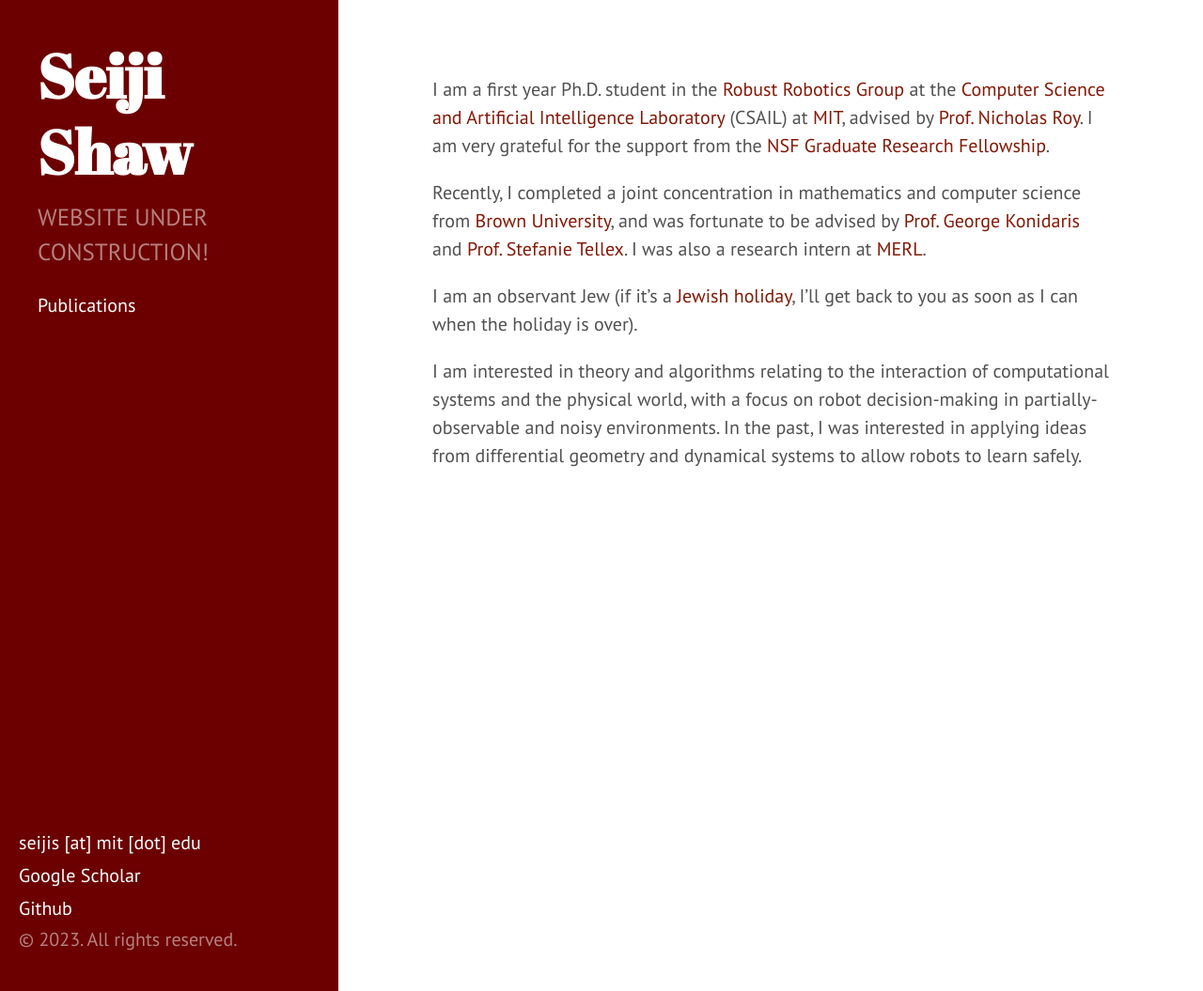
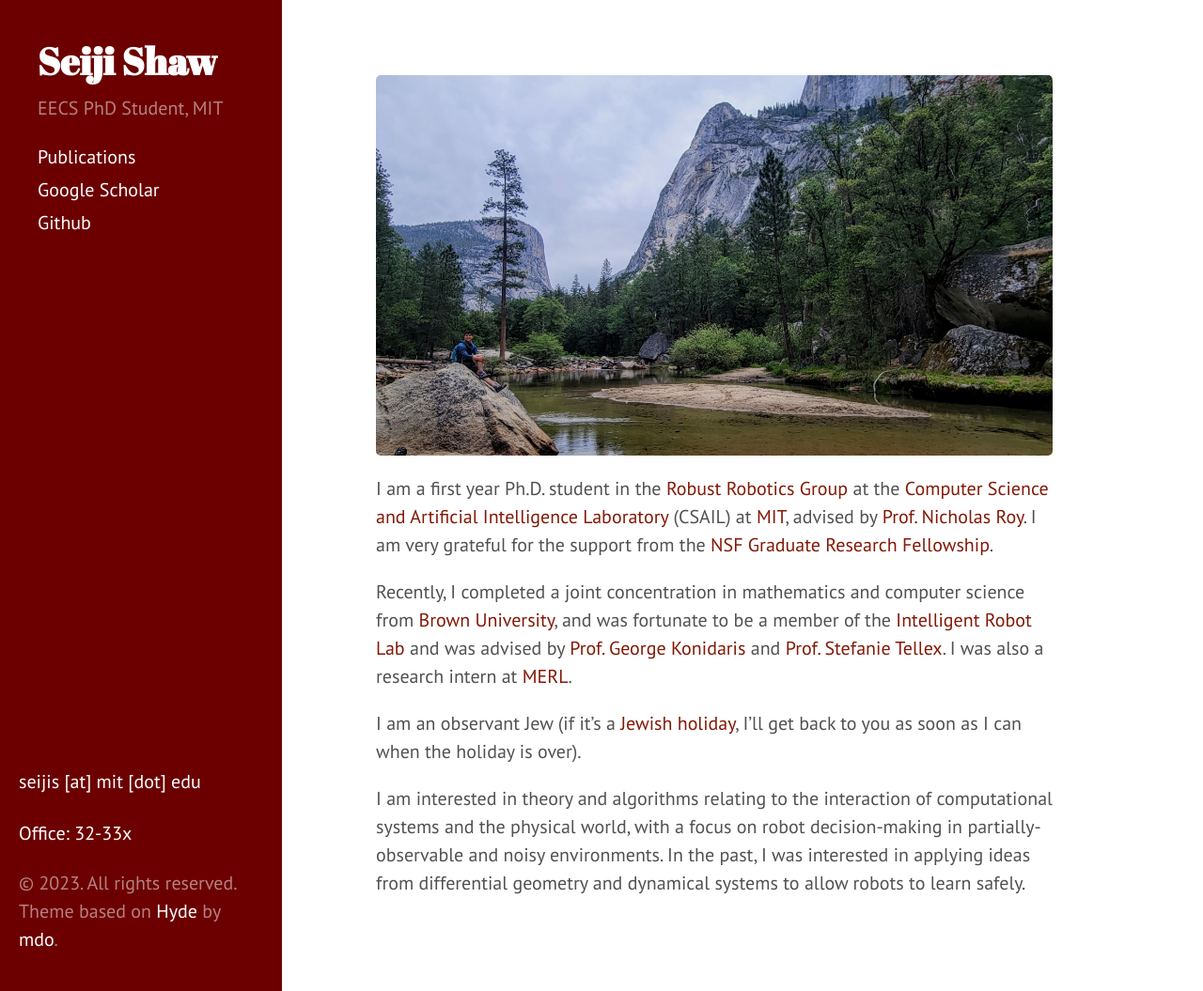
Before and after one commit to sageshoyu/sageshoyu.github.io, a Jekyll site: the page built from docs/index.md, in a window 1280 px wide and 1055 px high. Shown: the whole window at 94% size. Built offline with Jekyll 4.4.1, drawn with Linux system fonts in a browser that asks for light colours.

Commit message:
finishing touches

```diff
--- a/docs/_config.yml
+++ b/docs/_config.yml
@@ -1,6 +1,6 @@
 # Setup
 title:            Seiji Shaw
-description:      'WEBSITE UNDER CONSTRUCTION!'
+description:      'EECS PhD Student, MIT'
 url:              'https://sageshoyu.github.io'
 baseurl:          ''
 paginate:         5
--- a/docs/_includes/sidebar.html
+++ b/docs/_includes/sidebar.html
@@ -26,14 +26,15 @@
         {% endif %}
       {% endfor %}
 
+      <a class="sidebar-nav-item" href="https://scholar.google.com/citations?user=4ueKhGMAAAAJ&hl=en&oi=ao">Google Scholar</a>
+      <a class="sidebar-nav-item" href="https://github.com/sageshoyu">Github</a>
       <!--a class="sidebar-nav-item" href="{{ site.github.repo }}/archive/v{{ site.version }}.zip">Download</a-->
       <!--a class="sidebar-nav-item" href="{{ site.github.repo }}">GitHub project</a-->
     </nav>
     <div class="sidebar-sticky">
-        <a class="sidebar-nav-item">seijis [at] mit [dot] edu</a>
-        <a class="sidebar-nav-item" href="https://scholar.google.com/citations?user=4ueKhGMAAAAJ&hl=en&oi=ao">Google Scholar</a>
-        <a class="sidebar-nav-item" href="https://github.com/sageshoyu">Github</a>
-        <p>&copy; {{ site.time | date: '%Y' }}. All rights reserved.</p>
+        <p class="sidebar-nav-item-dead">seijis [at] mit [dot] edu</p>
+        <p class="sidebar-nav-item-dead">Office: 32-33x</p>
+        <p>&copy; {{ site.time | date: '%Y' }}. All rights reserved. Theme based on <a href="https://github.com/poole/hyde">Hyde</a> by <a href="https://twitter.com/mdo">mdo</a>.</p>
     </div>
   </div>
 </div>
--- a/docs/index.md
+++ b/docs/index.md
@@ -3,9 +3,11 @@ layout: default
 title: Home
 ---
 
+![Seiji in Yosemite](/photos/seiji_yosemite.jpg)
+
 I am a first year Ph.D. student in the [Robust Robotics Group](https://groups.csail.mit.edu/rrg/) at the [Computer Science and Artificial Intelligence Laboratory](https://www.csail.mit.edu/) (CSAIL) at [MIT](https://www.mit.edu/), advised by [Prof. Nicholas Roy](https://aeroastro.mit.edu/people/nicholas-roy/). I am very grateful for the support from the [NSF Graduate Research Fellowship](https://cs.brown.edu/news/2022/05/20/five-brown-cs-students-and-alums-receive-nsf-graduate-research-fellowships/).
 
-Recently, I completed a joint concentration in mathematics and computer science from [Brown University](https://www.brown.edu/), and was fortunate to be advised by [Prof. George Konidaris](https://cs.brown.edu/people/gdk/) and [Prof. Stefanie Tellex](https://cs.brown.edu/people/stellex/). I was also a research intern at [MERL](https://www.merl.com/research/).
+Recently, I completed a joint concentration in mathematics and computer science from [Brown University](https://www.brown.edu/), and was fortunate to be a member of the [Intelligent Robot Lab](http://irl.cs.brown.edu/) and was advised by [Prof. George Konidaris](https://cs.brown.edu/people/gdk/) and [Prof. Stefanie Tellex](https://cs.brown.edu/people/stellex/). I was also a research intern at [MERL](https://www.merl.com/research/).
 
 I am an observant Jew (if it's a [Jewish holiday](https://isitajewishholidaytoday.com/), I'll get back to you as soon as I can when the holiday is over).
 
--- a/docs/public/css/hyde.css
+++ b/docs/public/css/hyde.css
@@ -65,7 +65,7 @@ html {
     top: 0;
     left: 0;
     bottom: 0;
-    width: 18rem;
+    width: 15rem;
     text-align: left;
   }
 }
@@ -80,7 +80,7 @@ html {
   color: #fff;
   margin-top: 0;
   font-family: "Abril Fatface", serif;
-  font-size: 3.25rem;
+  font-size: 2.00rem;
 }
 
 /* Sidebar nav */
@@ -97,6 +97,12 @@ a.sidebar-nav-item:focus {
 }
 .sidebar-nav-item.active {
   font-weight: bold;
+}
+
+p.sidebar-nav-item-dead {
+  color: #fff;
+  display: block;
+  line-height: 1.75;
 }
 
 /* Sticky sidebar
@@ -129,14 +135,14 @@ a.sidebar-nav-item:focus {
 @media (min-width: 48em) {
   .content {
     max-width: 38rem;
-    margin-left: 20rem;
+    margin-left: 17rem;
     margin-right: 2rem;
   }
 }
 
 @media (min-width: 64em) {
   .content {
-    margin-left: 22rem;
+    margin-left: 19rem;
     margin-right: 4rem;
   }
 }
--- a/docs/public/css/poole.css
+++ b/docs/public/css/poole.css
@@ -259,7 +259,7 @@ tbody tr:nth-child(odd) th {
  */
 
 .lead {
-  font-size: 1.25rem;
+  font-size: 1.00rem;
   font-weight: 300;
 }
 
```
Also changed, not shown: docs/photos/seiji_yosemite.jpg (added), 2 other files.
